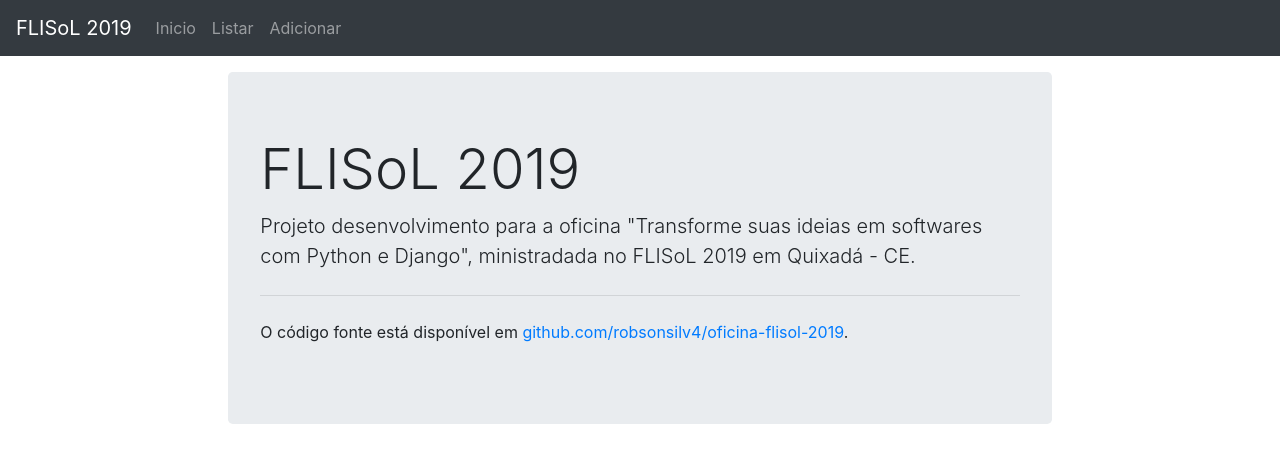
After one commit to robsonsilv4/oficina-flisol-2019, a Django app: page / in a window 1280 px wide. The commit adds this page. Shown: the top 463 px of the page. Run offline with Django 3.2, Linux system fonts and the light colour scheme; some libraries are stand-ins or nearby versions.

Commit message:
Adicionado home e avaliaçao

```diff
--- a/config/urls.py
+++ b/config/urls.py
@@ -15,8 +15,10 @@
 """
 from django.contrib import admin
 from django.urls import path, include
+from django.views.generic.base import TemplateView
 
 urlpatterns = [
-    path('', include('movies.urls')),
+    path('', TemplateView.as_view(template_name='home.html'), name='home'),
+    path('filmes/', include('movies.urls')),
     path('admin/', admin.site.urls),
 ]
--- a/movies/models.py
+++ b/movies/models.py
@@ -4,7 +4,7 @@
 class Movie(models.Model):
     title = models.CharField('Título', max_length=255)
     description = models.TextField('Descrição', blank=True)
-    watched = models.BooleanField('Assistido?', default=False)
+    rate = models.IntegerField('Avaliação', default=0)
 
     class Meta():
         ordering = ['title']
--- a/templates/base.html
+++ b/templates/base.html
@@ -12,12 +12,12 @@
       href="https://stackpath.bootstrapcdn.com/bootstrap/4.3.1/css/bootstrap.min.css"
     />
 
-    <title>FLISol 2019</title>
+    <title>FLISoL 2019</title>
   </head>
   <body>
     <header>
       <nav class="navbar navbar-expand-lg navbar-dark bg-dark">
-        <a class="navbar-brand" href="#">FLISol 2019</a>
+        <a class="navbar-brand" href="{% url 'home' %}">FLISoL 2019</a>
         <button
           class="navbar-toggler"
           type="button"
@@ -32,7 +32,7 @@
         <div class="collapse navbar-collapse" id="navbarNav">
           <ul class="navbar-nav">
             <li class="nav-item">
-              <a class="nav-link" href="#"
+              <a class="nav-link" href="{% url 'home' %}"
                 >Inicio</a
               >
             </li>
--- /dev/null
+++ b/templates/home.html
@@ -0,0 +1,18 @@
+{% extends 'base.html' %}
+
+{% block content %}
+    <div class="jumbotron mt-3">
+        <h1 class="display-4">FLISoL 2019</h1>
+        <p class="lead">
+            Projeto desenvolvimento para a oficina "Transforme suas ideias em softwares
+            com Python e Django", ministradada no FLISoL 2019 em Quixadá - CE.
+        </p>
+        <hr class="my-4" />
+        <p>
+            O código fonte está disponível em
+            <a href="https://github.com/robsonsilv4/oficina-flisol-2019"
+            >github.com/robsonsilv4/oficina-flisol-2019</a
+            >.
+        </p>
+    </div>
+{% endblock %}
```
Also changed, not shown: templates/movies/movie_list.html (+8 -6 lines), movies/migrations/0002_auto_20190427_0906.py (added).
